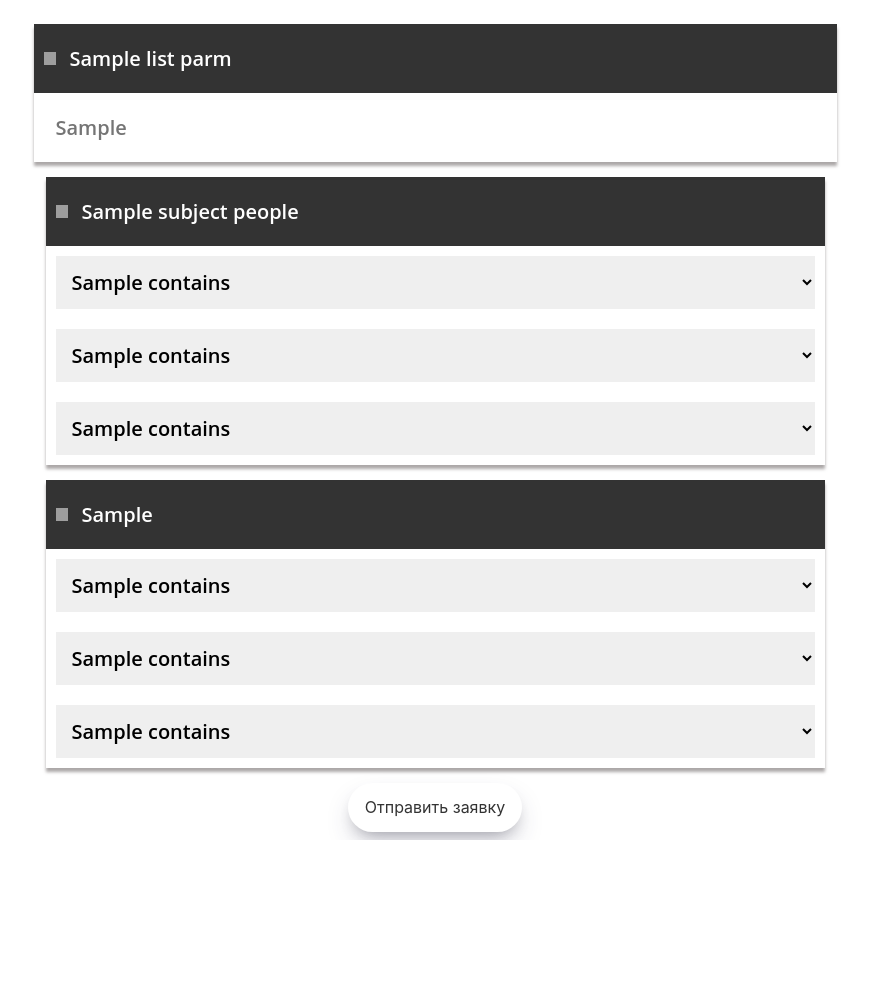
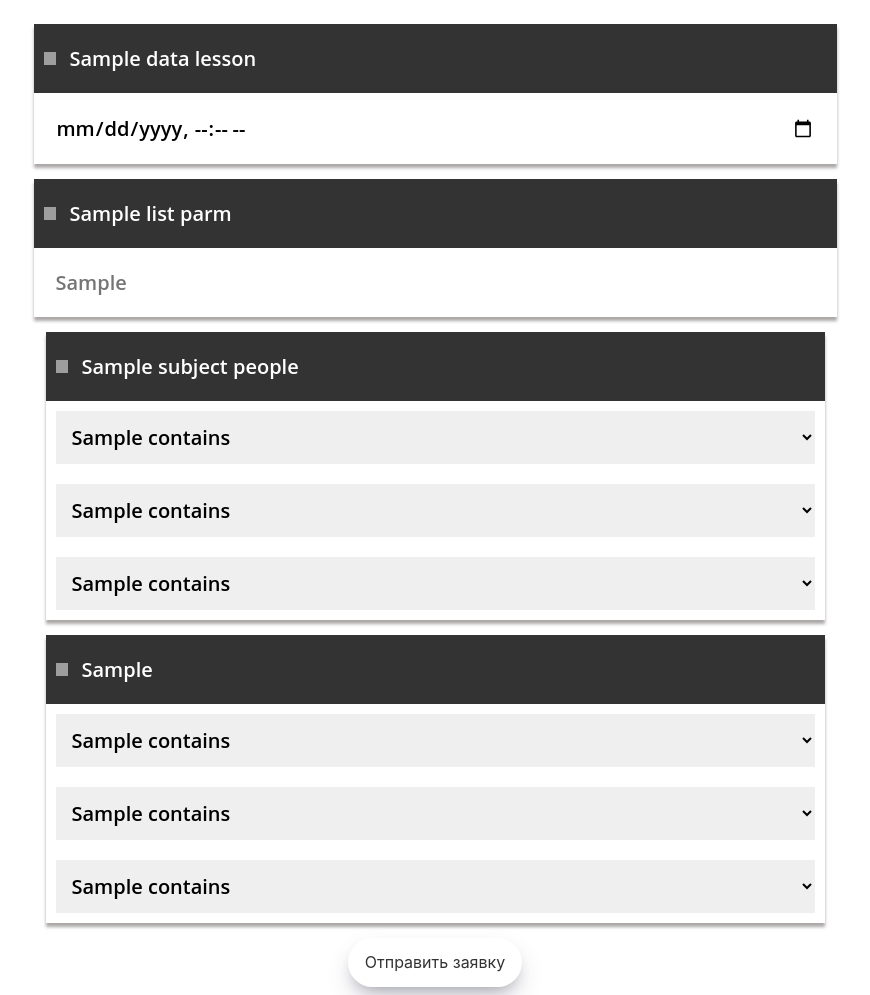
Before and after one commit to Ahostility/ScheduleEditor, a Django app: template editor_lesson/templates/index.html in a window 1280 px wide. Shown: the part 78-1073 px from the top of the page, without its empty margins (205-1075 px from the left). Before the commit the page ends 918 px from the top, so only its background shows below. Run offline with Django 4.2, Linux system fonts and the light colour scheme; the template is opened without the code that fills it: most values are stand-ins (such as "Sample title", 1, 10 or a date in 2020); grey boxes are pictures that could not be loaded.

Commit message:
Add Calendar

```diff
--- a/editor_lesson/templates/index.html
+++ b/editor_lesson/templates/index.html
@@ -14,6 +14,17 @@
 	</header>
 		<form action="" method="post">
 			{% csrf_token %}
+			<table class="table">
+				<tr class="first-string">
+					<td class="first-white"> <div class="icon"></div>{{ data_lesson.title }}</td>
+				</tr>
+				<tr class="second-string">
+					<td>
+						<input type="datetime-local" name={{ data_lesson.name }} class="second-string" min="{{ data_lesson.date_min }}" required pattern="[0-9]{2}-[0-9]{2}-[0-9]{4}">
+    <span class="validity"></span>
+					</td>
+				</tr>
+			</table>
 			{% for i in list_parm %}
 			<table class="table">
 				<tr class="first-string">
@@ -103,74 +114,6 @@
 
 			</table>
 
-<!--			<table class="table">-->
-<!--				<tr class="first-string">-->
-<!--					<td class="first-white"> <div class="icon"></div> {{ title_since }}</td>-->
-<!--				</tr>-->
-
-<!--				<tr class="second-string">-->
-<!--					<td>-->
-<!--						<select class="second-string">-->
-<!--							{% for s in list_since %}-->
-<!--							<option name="{{ s.name }}" class="second-string">{{ s.contains }}</option>-->
-<!--							{% endfor %}-->
-<!--						</select>-->
-<!--					</td>-->
-<!--				</tr>-->
-<!--			</table>-->
-
-<!--			<table class="table">-->
-<!--				<tr class="first-string">-->
-<!--					<td class="first-white"> <div class="icon"></div>{{ title_people }}</td>-->
-<!--				</tr>-->
-
-<!--				<tr class="second-string">-->
-<!--					<td name="test" method="get">-->
-<!--						<select class="second-string">-->
-<!--							{% for p in list_people %}-->
-<!--							<option name="{{ p.name }}">{{ p.contains }}</option>-->
-<!--							{% endfor %}-->
-<!--						</select>-->
-<!--					</td>-->
-<!--				</tr>-->
-<!--			</table>-->
-
-<!--			<table class="table">-->
-<!--				<tr class="first-string">-->
-<!--					<td class="first-white"> <div class="icon"></div>{{ title_people }}</td>-->
-<!--				</tr>-->
-
-<!--				<tr class="second-string">-->
-<!--					<td name="test" method="get">-->
-<!--						<select class="second-string">-->
-<!--							{% for p in list_people %}-->
-<!--							<option name="{{ p.name }}">{{ p.contains }}</option>-->
-<!--							{% endfor %}-->
-<!--						</select>-->
-<!--					</td>-->
-<!--				</tr>-->
-<!--			</table>-->
-
-
-
-
-
-
-<!--			{% for j in list_people %}-->
-<!--			<table class="table">-->
-<!--				<tr class="first-string">-->
-<!--					<td class="first-white"> <div class="icon"></div>{{ j.title }}</td>-->
-<!--				</tr>-->
-
-<!--				<tr class="second-string">-->
-<!--					<td>-->
-<!--						<input name={{ j.name }} type="text" placeholder={{ j.placeholder }} class="second-string">-->
-<!--					</td>-->
-<!--				</tr>-->
-<!--			</table>-->
-<!--			{% endfor %}-->
-
-
 			<button type="submit" class="button">Отправить заявку</button>
 		</form>
 	</center>
```
Also changed, not shown: editor_lesson/create_doc.py (+7 -4 lines), editor_lesson/views.py (+7 -4 lines).
